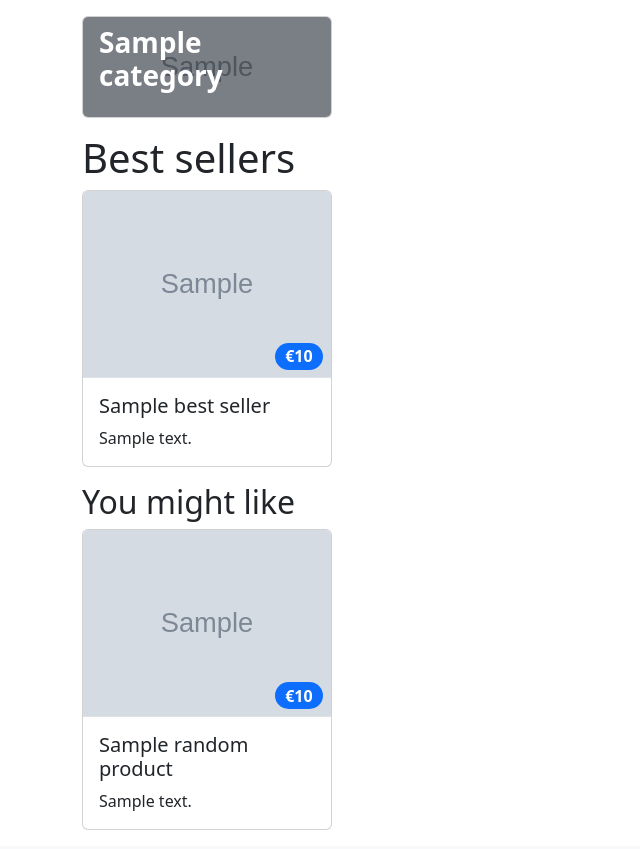
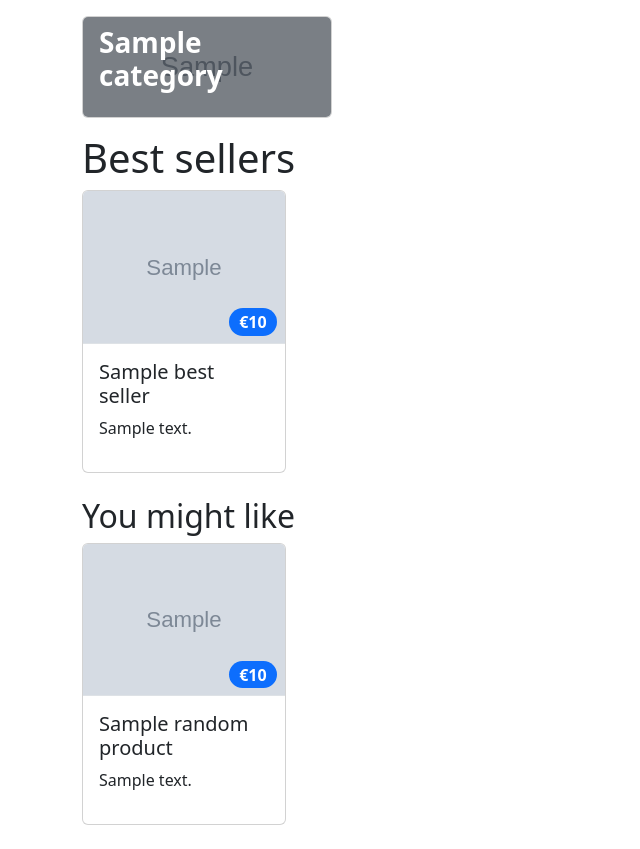
Before and after one commit to mochiSDK/UniDesk, a PHP site: template templates/home.php in a window 1280 px wide. Shown: the part 56-905 px from the top of the page, without its empty margins (0-640 px from the left). Run offline with PHP 8.4, Linux system fonts and the light colour scheme; the template is opened without the code that fills it: most values are stand-ins (such as "Sample title", 1, 10 or a date in 2020); grey boxes marked "Sample" are stand-in pictures.

Commit message:
Fixed product card layout and resizing in home page

```diff
--- a/templates/home.php
+++ b/templates/home.php
@@ -23,11 +23,11 @@
                 </div>
             <?php endforeach; ?>
         </div>
-        <div class="row">
-            <h1>Best sellers</h1>
+        <h1>Best sellers</h1>
+        <div class="row row-cols-1 row-cols-sm-3 row-cols-md-4 row-cols-lg-5 g-4 mb-4">
             <?php foreach ($templateParams["bestSellers"] as $product): ?>
                 <div class="col">
-                    <div class="card mb-3" style="max-width: 250px;">
+                    <div class="card h-100 mb-3" style="max-width: 250px;">
                         <div class="position-relative">
                             <img src="<?php echo $product["Picture"] ?>" class="card-img-top border-bottom" style="max-height: 200px; object-fit: contain;" alt="...">
                             <span class="badge rounded-pill text-bg-primary position-absolute bottom-0 end-0 me-2 mb-2 fs-6">€<?php echo $product["Price"]; ?></span>
@@ -40,11 +40,11 @@
                 </div>
             <?php endforeach; ?>
         </div>
-        <div class="row">
-            <h2>You might like</h2>
+        <h2>You might like</h2>
+        <div class="row row-cols-1 row-cols-sm-3 row-cols-md-4 row-cols-lg-5 g-4 mb-4">
             <?php foreach ($templateParams["randomProducts"] as $product): ?>
                 <div class="col">
-                    <div class="card mb-3" style="max-width: 250px;">
+                    <div class="card h-100 mb-3" style="max-width: 250px;">
                         <div class="position-relative">
                             <img src="<?php echo $product["Picture"] ?>" class="card-img-top border-bottom" style="max-height: 200px; object-fit: contain;" alt="...">
                             <span class="badge rounded-pill text-bg-primary position-absolute bottom-0 end-0 me-2 mb-2 fs-6">€<?php echo $product["Price"]; ?></span>
```
